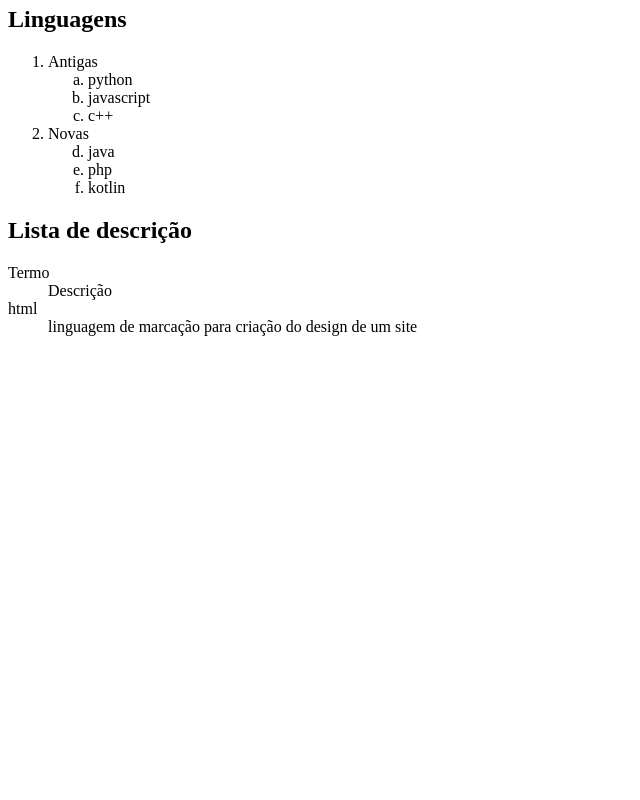
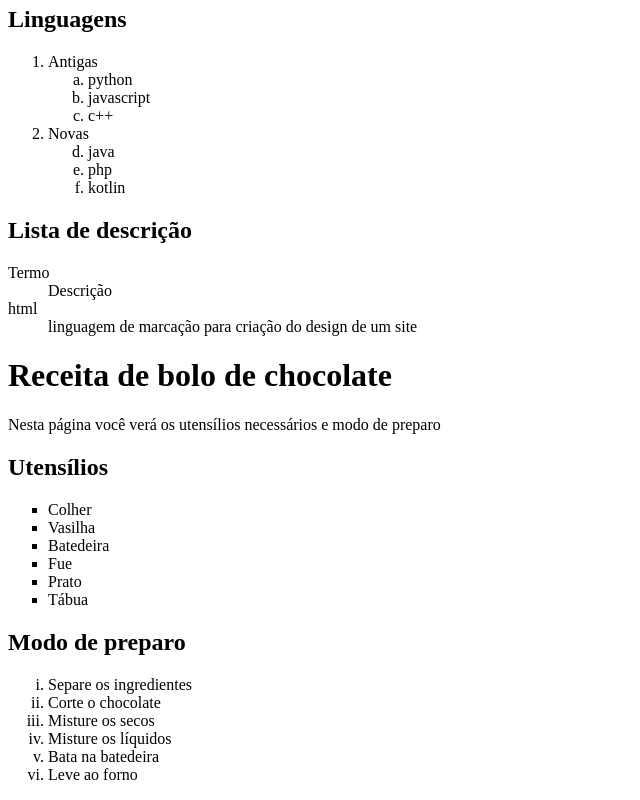
Before and after one commit to kathlourenco/html, a plain HTML site: page index.html in a window 1280 px wide. Shown: the part 962-1762 px from the top of the page, without its empty margins (0-640 px from the left). Before the commit the page ends 1314 px from the top, so only its background shows below. Drawn offline with Linux system fonts and the light colour scheme.

Commit message:
Update index.html

```diff
--- a/index.html
+++ b/index.html
@@ -116,8 +116,42 @@
             <dd>linguagem de marcação para criação do design de um site</dd>
         </dl>
 
+</body>
+</html>
 
 
+
+
+
+
+<!DOCTYPE html>
+<html lang="pt-br">
+<head>
+    <meta charset="UTF-8">
+    <meta name="viewport" content="width=device-width, initial-scale=1.0">
+    <title>exercício</title>
+</head>
+<body>
+    <h1>Receita de bolo de chocolate</h1>
+    <p>Nesta página você verá os utensílios necessários e modo de preparo</p>
+    <h2>Utensílios</h2>
+    <ul type="square">
+        <li>Colher</li>
+        <li>Vasilha</li>
+        <li>Batedeira</li>
+        <li>Fue</li>
+        <li>Prato</li>
+        <li>Tábua</li>
+    </ul>
+    <h2>Modo de preparo</h2>
+    <ol type="i">
+        <li>Separe os ingredientes</li>
+        <li>Corte o chocolate</li>
+        <li>Misture os secos</li>
+        <li>Misture os líquidos</li>
+        <li>Bata na batedeira</li>
+        <li>Leve ao forno</li>
+    </ol>
 
 
 
```
